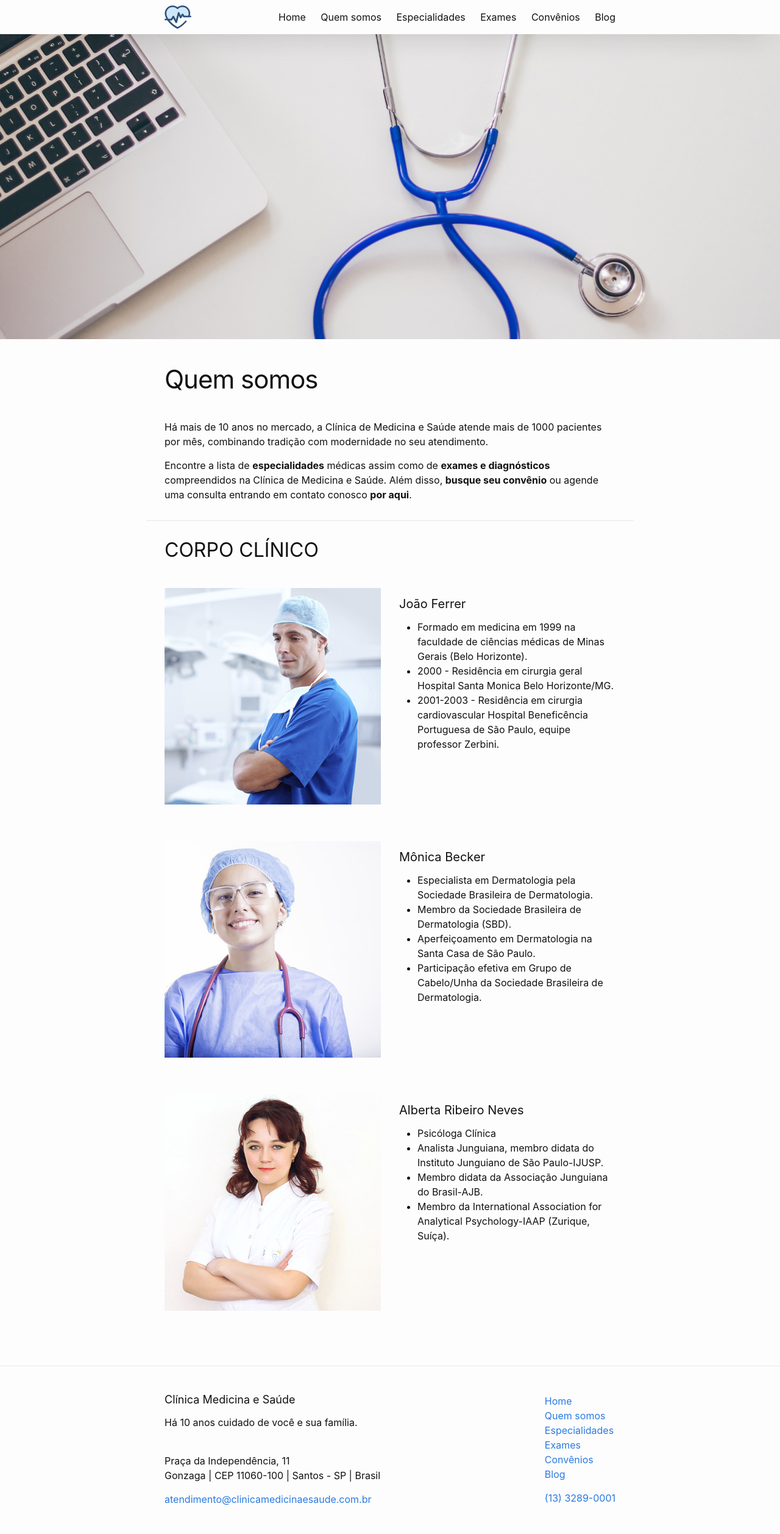
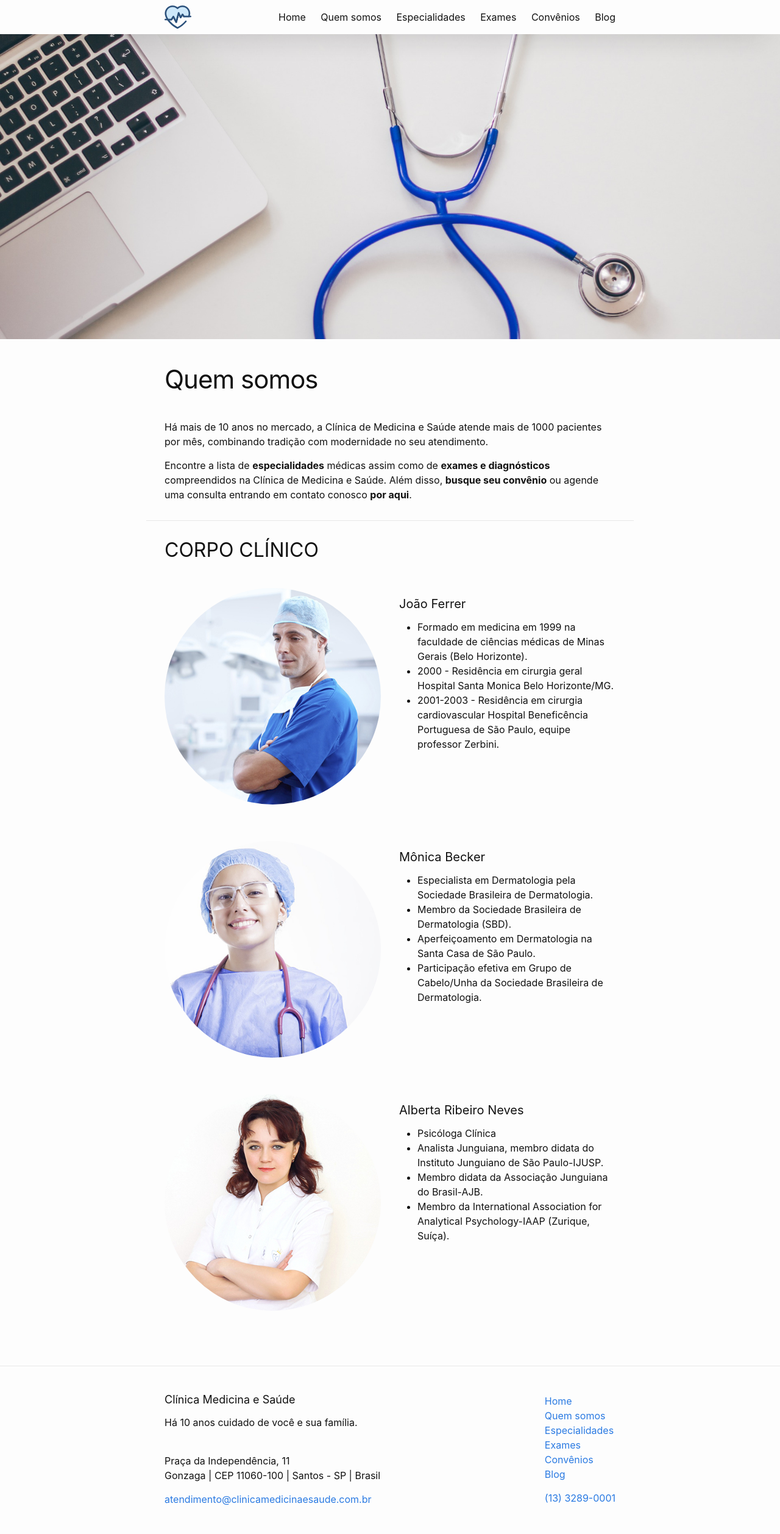
Before and after one commit to CopaTecnologia/medicinaesaude, a Jekyll site: the page built from sobre.markdown, in a window 1280 px wide. Shown: the whole page at 61% size. Built offline with Jekyll 4.4.1, drawn with Linux system fonts in a browser that asks for light colours.

Commit message:
Fotos redondas

```diff
--- a/_includes/profissionais.html
+++ b/_includes/profissionais.html
@@ -5,8 +5,10 @@
 
   <div class="page-content wrapper" data-grid="spacing">
 
-    <div data-cell="1of2 fill">
-      <img src="{{ site.baseurl }}{{ p.image }}" alt="{{ p.title }}">
+    <div data-cell="1of2 fill" data-grid="center">
+      <div class="circ">
+        <img src="{{ site.baseurl }}{{ p.image }}" alt="{{ p.title }}">
+      </div>
     </div>
 
     <div data-cell="1of2">
--- a/_sass/_base.sass
+++ b/_sass/_base.sass
@@ -192,3 +192,7 @@ pre
     color: inherit
     path
       fill: currentcolor
+
+.circ
+  overflow: hidden
+  border-radius: 9999px
```
